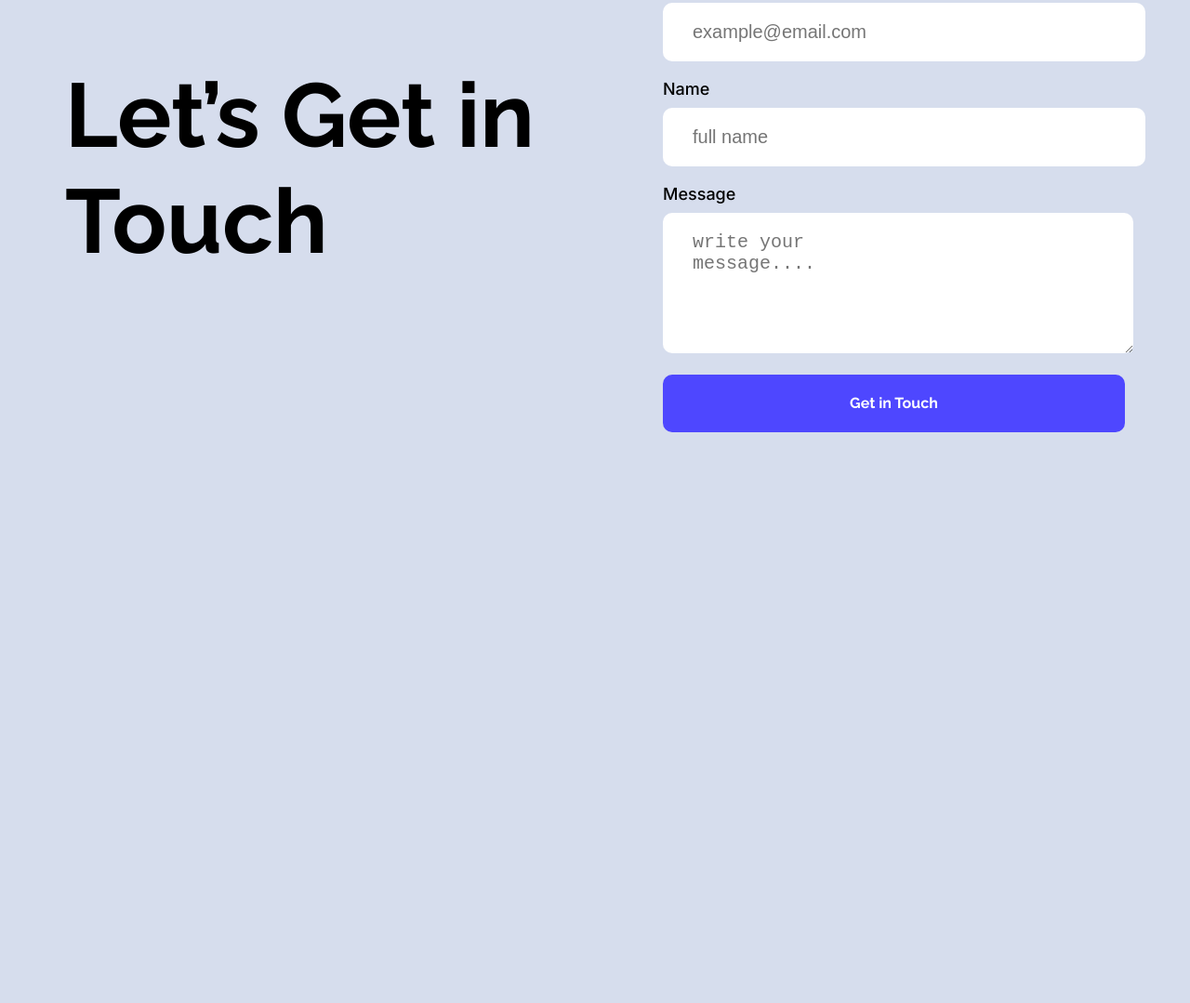
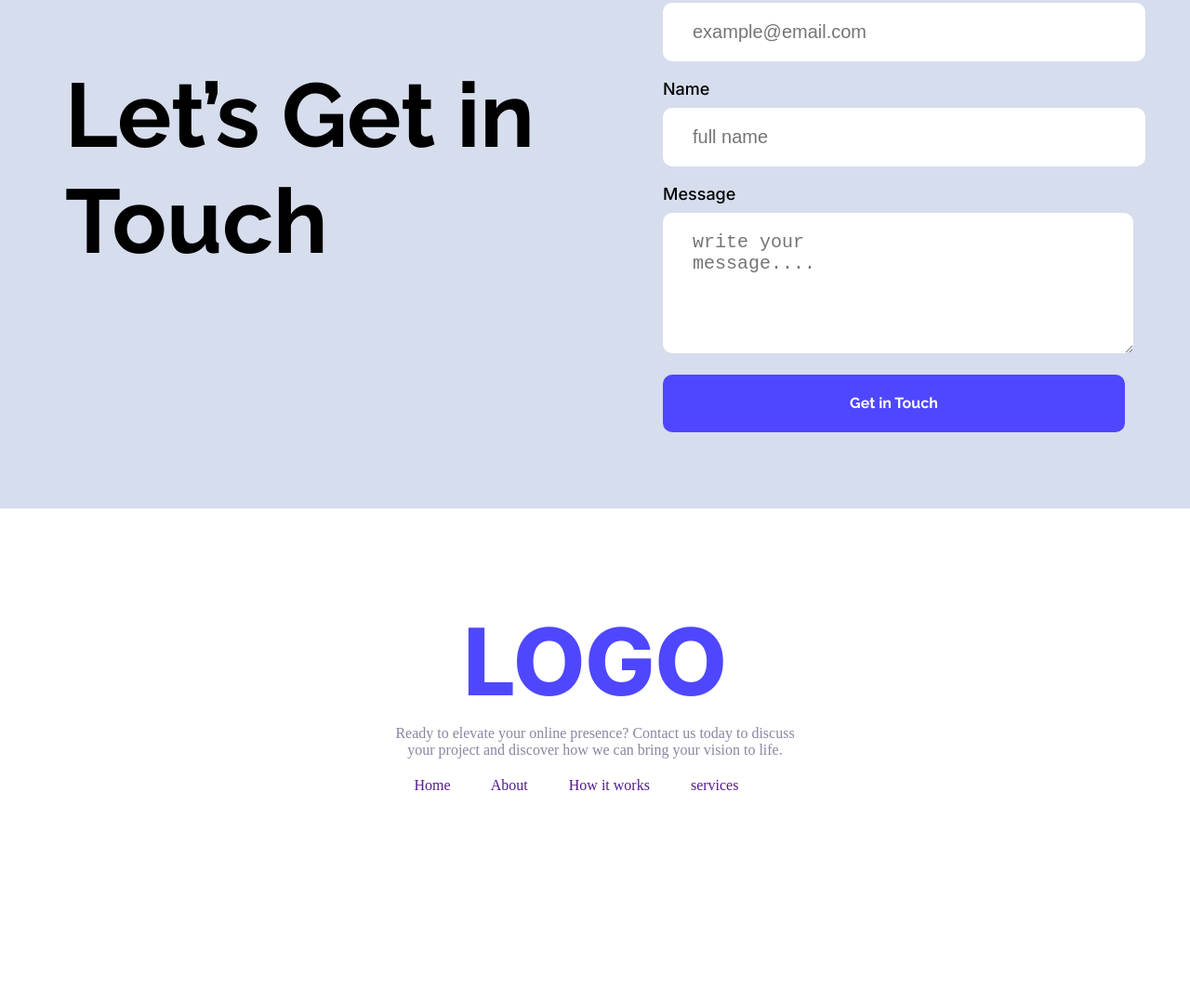
Before and after one commit to nafisfaiyaz-012/assignment-1-final, a plain HTML site: page index.html in a window 1280 px wide. Shown: the part 1841-2920 px from the top of the page at 93% size. Before the commit the page ends 2388 px from the top, so only its background shows below. Drawn offline with Linux system fonts and the light colour scheme.

Commit message:
Footer section added

```diff
--- a/index.html
+++ b/index.html
@@ -85,8 +85,22 @@
           </section>
     </main>
 
-    <footer>
-
+    <!-- This is the footer section -->
+    <footer class="footer">
+        <div>
+            <div class="footer-logo inter-font color-1 text-align">
+                <p>LOGO</p>
+            </div>
+            <div class="footer-description text-align">
+                <P>Ready to elevate your online presence? Contact us today to discuss<br>your project and discover how we can bring your vision to life.</P>
+            </div>
+            <div class="text-align">
+                <a href="">Home</a>
+                <a href="">About</a>
+                <a href="">How it works</a>
+                <a href="">services</a>
+            </div>
+        </div>
     </footer>
 </body>
 
--- a/styles/assignment1final.css
+++ b/styles/assignment1final.css
@@ -164,6 +164,27 @@
 
 }
 
+/* footer styles */
+.footer{
+    background-color: #FFFFFF;
+    height: 428px;
+    padding-top: 104px ;
+}
+.footer-logo{
+    font-size: 100px;
+    font-weight: 800;
+    /* margin-top: 104px; */
+    margin-bottom: 8px;
+}
+.footer-description{
+    color: #8987A1;
+    margin-bottom: 20px;
+}
+.footer a{
+    text-decoration: none;
+    margin-right: 40px;
+}
+
 /* all buttons */
 .signup-button {
     height: 48px;
```
